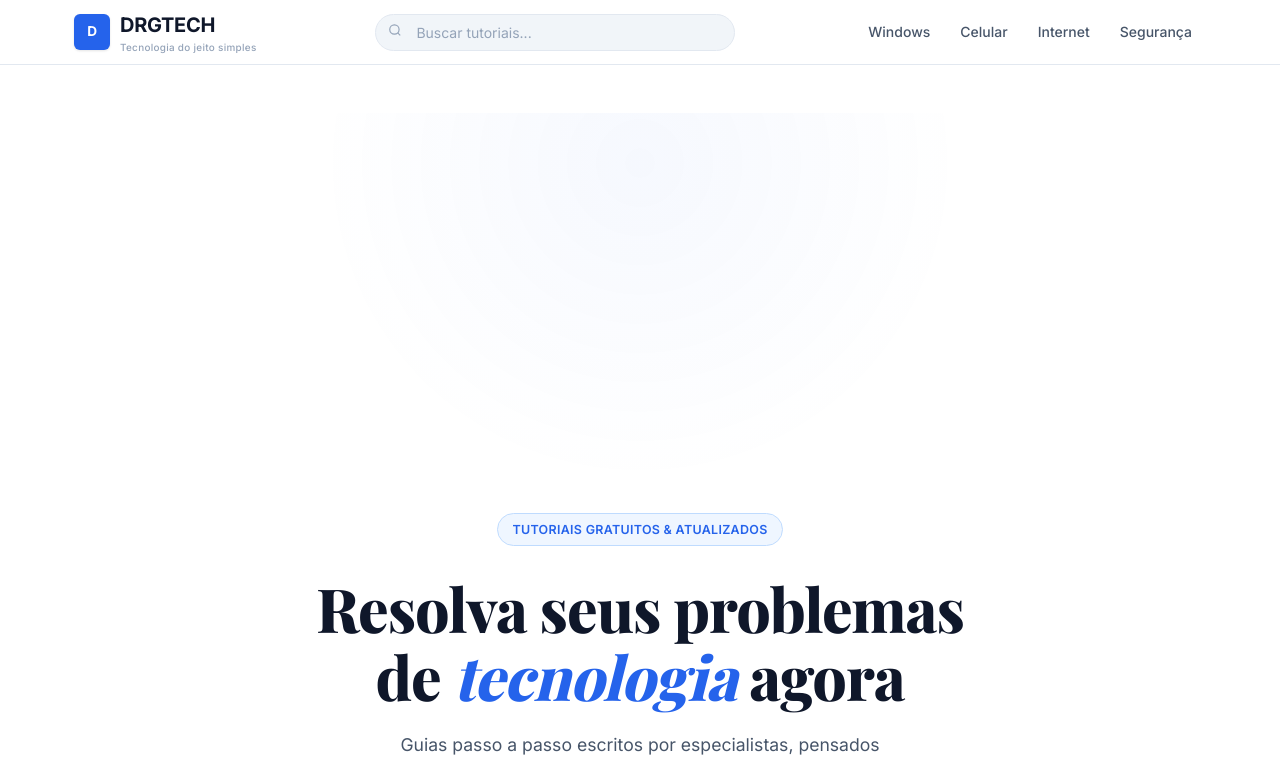
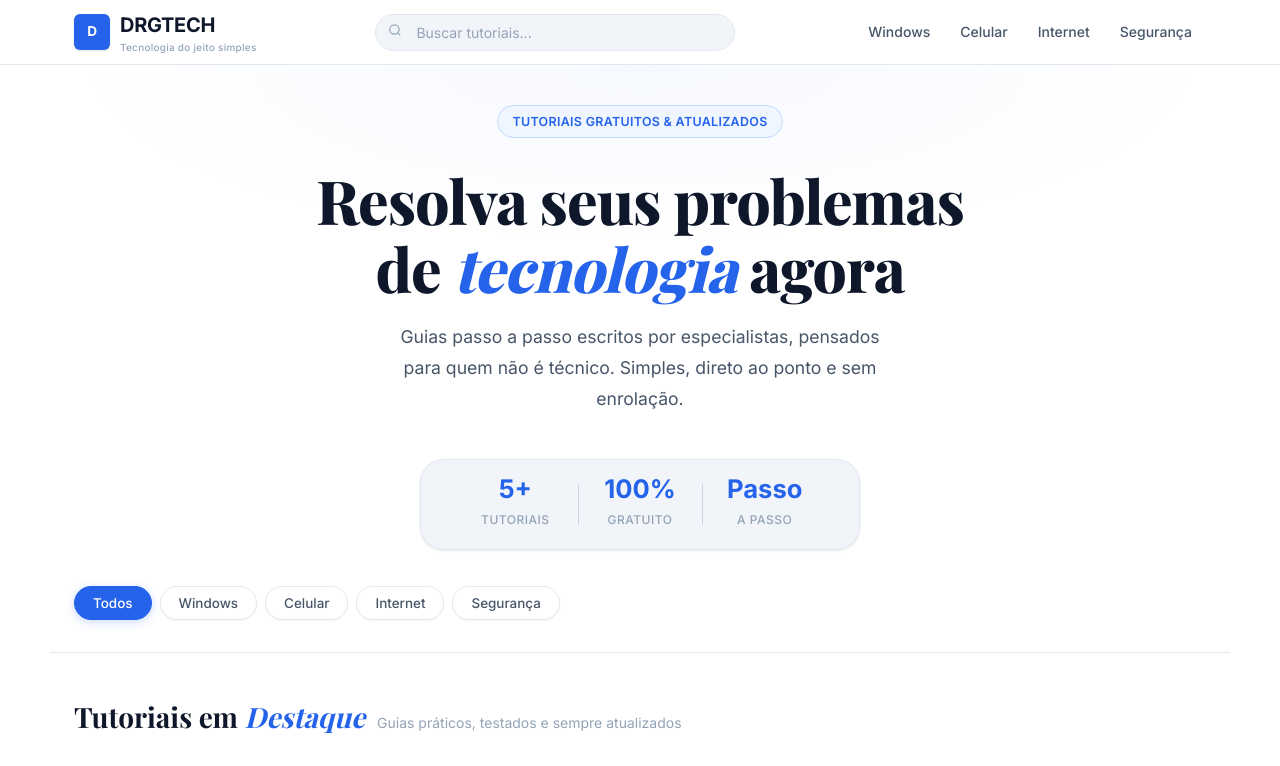
Before and after one commit to ReehBragaa/drgtech, a plain HTML site: page index.html in a window 1280 px wide. Shown: the top 766 px of the page. Drawn offline with nearby package versions, Linux system fonts and the light colour scheme; a web font is replaced by a local one.

Commit message:
Fix hero top spacing and remove decorative overlay bug

```diff
--- a/css/style.css
+++ b/css/style.css
@@ -237,10 +237,11 @@ body {
 
 /* ─── Hero ─── */
 .hero {
-  padding: 48px 24px 40px;
+  padding: 40px 24px 36px;
   text-align: center;
   max-width: var(--max-width);
   margin: 0 auto;
+  background: radial-gradient(ellipse 70% 50% at 50% 0%, rgba(37,99,235,0.04) 0%, transparent 70%);
 }
 
 .hero-badge {
--- a/index.html
+++ b/index.html
@@ -12,27 +12,7 @@
   <meta property="og:type" content="website" />
   <link rel="canonical" href="https://drgtech.com.br/" />
   <link rel="stylesheet" href="css/style.css" />
-  <style>
-    .hero-decoration {
-      position: absolute;
-      top: 0; left: 0; right: 0;
-      height: 400px;
-      pointer-events: none;
-      overflow: hidden;
-      z-index: 0;
-    }
-    .hero-decoration::before {
-      content: '';
-      position: absolute;
-      width: 700px;
-      height: 700px;
-      background: radial-gradient(circle, rgba(37,99,235,0.045) 0%, transparent 65%);
-      top: -300px;
-      left: 50%;
-      transform: translateX(-50%);
-    }
-    .hero > * { position: relative; z-index: 1; }
-  </style>
+
 </head>
 <body>
   <div id="progress-bar"></div>
@@ -77,8 +57,7 @@
   <main id="conteudo-principal">
 
   <!-- Hero -->
-  <section class="hero" style="position: relative;">
-    <div class="hero-decoration"></div>
+  <section class="hero">
     <div class="hero-badge animate-in">Tutoriais Gratuitos &amp; Atualizados</div>
     <h1 class="animate-in delay-1">Resolva seus problemas<br/>de <em>tecnologia</em> agora</h1>
     <p class="animate-in delay-2">
```
